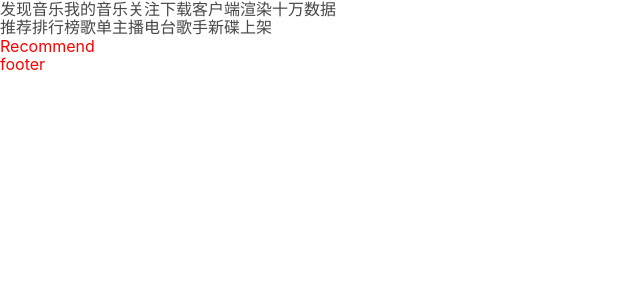
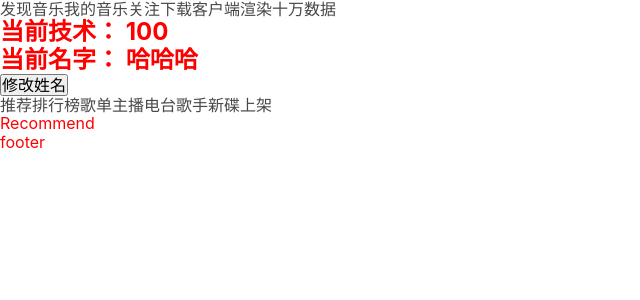
Before and after one commit to HokageYeah/bgadmin-manager-react18, a React (Create React App) app: page /#/discover/recommend in a window 1280 px wide. Shown: the top 300 px of the page, without its empty margins (0-640 px from the left). Built offline with nearby package versions, Linux system fonts and the light colour scheme.

Commit message:
redux代码提交

```diff
--- a/package.json
+++ b/package.json
@@ -3,6 +3,7 @@
   "version": "0.1.0",
   "private": true,
   "dependencies": {
+    "@reduxjs/toolkit": "^1.9.5",
     "@testing-library/jest-dom": "^5.16.5",
     "@testing-library/react": "^13.4.0",
     "@testing-library/user-event": "^13.5.0",
@@ -13,6 +14,7 @@
     "normalize.css": "^8.0.1",
     "react": "^18.2.0",
     "react-dom": "^18.2.0",
+    "react-redux": "^8.0.7",
     "react-router-dom": "^6.11.2",
     "react-scripts": "5.0.1",
     "styled-components": "^6.0.0-rc.2",
--- a/src/App.tsx
+++ b/src/App.tsx
@@ -2,7 +2,31 @@ import './App.css';
 import { Link, useRoutes } from 'react-router-dom';
 import routes from './router';
 import { Suspense } from 'react';
+// import { shallowEqual, useSelector, useDispatch } from 'react-redux';
+import { useAppSelector, useAppDispatch, appShallowEqual } from './store';
+import { changeNameAction } from './store/modules/counter';
+
 function App() {
+  // const { count, message } = useSelector(
+  //   (state: FnReturnType) => ({
+  //     count: state.counter.count,
+  //     message: state.counter.name
+  //   }),
+  //   shallowEqual
+  // );
+
+  const { count, message } = useAppSelector(
+    (state) => ({
+      count: state.counter.count,
+      message: state.counter.name
+    }),
+    appShallowEqual
+  );
+  const dispath = useAppDispatch();
+  const handleChangeName = () => {
+    dispath(changeNameAction('呵呵呵呵呵呵呵呵'));
+    console.log('handleChangeName');
+  };
   return (
     <div className="App">
       <div className="nav">
@@ -12,6 +36,9 @@ function App() {
         <Link to={'/download'}>下载客户端</Link>
         <Link to={'/scrollView'}>渲染十万数据</Link>
       </div>
+      <h2>当前技术： {count}</h2>
+      <h2>当前名字： {message}</h2>
+      <button onClick={handleChangeName}>修改姓名</button>
       <div className="page">
         <Suspense fallback={'加载中...'}>
           <div className="main">{useRoutes(routes)}</div>
--- a/src/index.tsx
+++ b/src/index.tsx
@@ -7,16 +7,19 @@ import './index.css';
 import '@/assets/css/index.less';
 // 重置css样式文件
 import 'normalize.css';
-
 import App from './App';
+import { Provider } from 'react-redux';
+import store from './store';
 // import reportWebVitals from './reportWebVitals';
 
 const root = ReactDOM.createRoot(document.getElementById('root') as HTMLElement);
 root.render(
   <React.StrictMode>
-    <HashRouter>
-      <App />
-    </HashRouter>
+    <Provider store={store}>
+      <HashRouter>
+        <App />
+      </HashRouter>
+    </Provider>
   </React.StrictMode>
 );
 
--- /dev/null
+++ b/src/store/index.ts
@@ -0,0 +1,20 @@
+import { configureStore } from '@reduxjs/toolkit';
+import counterReducer from './modules/counter';
+import { useSelector, TypedUseSelectorHook, useDispatch, shallowEqual } from 'react-redux';
+const store = configureStore({
+  reducer: {
+    counter: counterReducer
+  }
+});
+
+const state = store.getState();
+export type stateReturnTypes = typeof state;
+type GetStateFnType = typeof store.getState;
+export type FnReturnType = ReturnType<GetStateFnType>;
+type DispatchType = typeof store.dispatch;
+
+// 类型推倒 函数调用签名TypedUseSelectorHook
+export const useAppSelector: TypedUseSelectorHook<FnReturnType> = useSelector;
+export const useAppDispatch: () => DispatchType = useDispatch;
+export const appShallowEqual = shallowEqual;
+export default store;
--- /dev/null
+++ b/src/store/modules/counter.ts
@@ -0,0 +1,17 @@
+import { createSlice } from '@reduxjs/toolkit';
+
+const conterSlice = createSlice({
+  name: 'counter',
+  initialState: {
+    count: 100,
+    name: '哈哈哈'
+  },
+  reducers: {
+    changeNameAction(state, { payload }) {
+      state.name = payload;
+    }
+  }
+});
+
+export default conterSlice.reducer;
+export const { changeNameAction } = conterSlice.actions;
```
